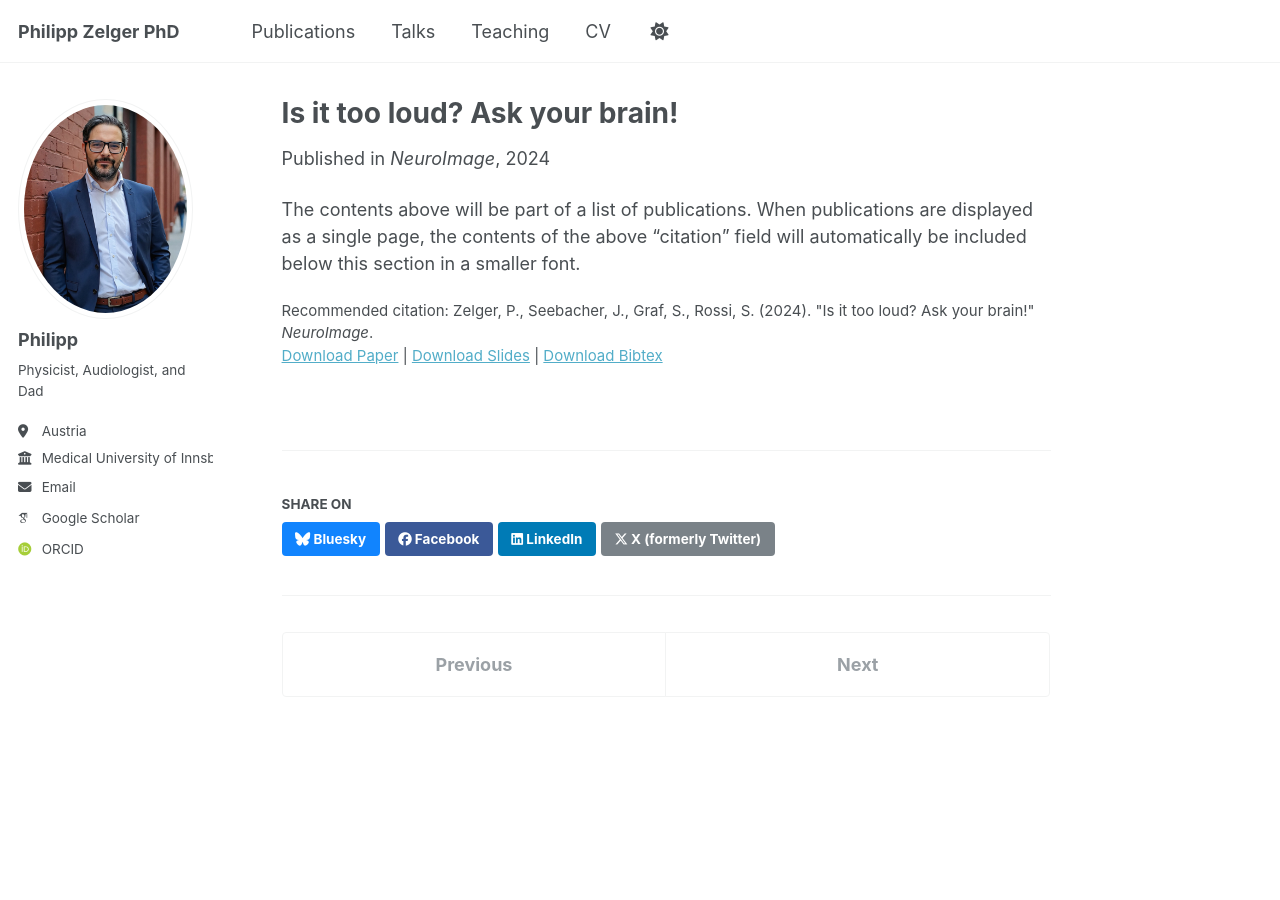
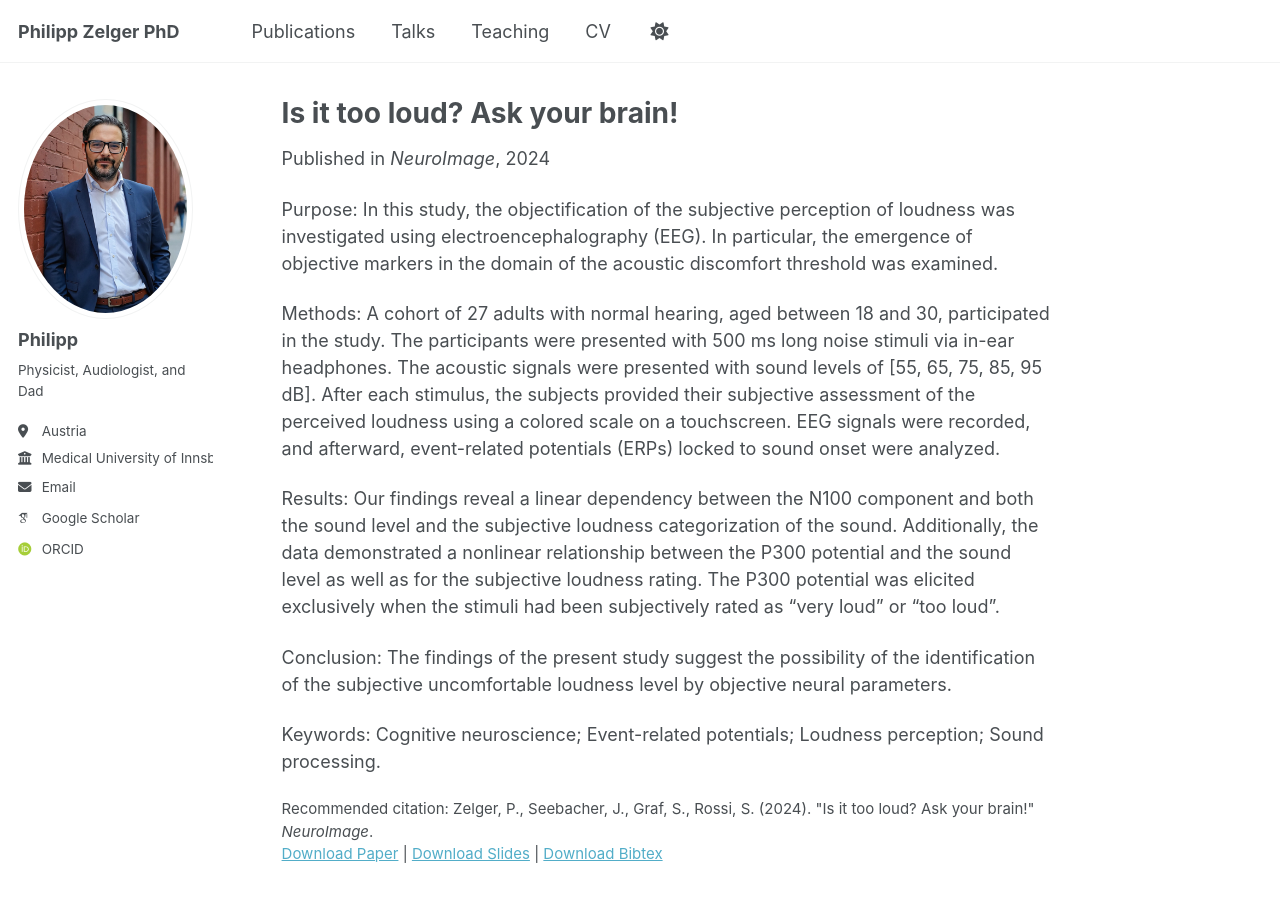
Before and after one commit to Stanissse/AboutMe, a Jekyll site: the page built from _publications/2024-01-01-is-it-too-loud-ask-your-brain.md, in a window 1280 px wide and 900 px high. Built offline with Jekyll 4.4.1, drawn with Linux system fonts in a browser that asks for light colours; some web fonts are replaced.

Commit message:
Update 2024-01-01-is-it-too-loud-ask-your-brain.md

```diff
--- a/_publications/2024-01-01-is-it-too-loud-ask-your-brain.md
+++ b/_publications/2024-01-01-is-it-too-loud-ask-your-brain.md
@@ -12,4 +12,13 @@ bibtexurl: ''
 citation: 'Zelger, P., Seebacher, J., Graf, S., Rossi, S. (2024). "Is it too loud? Ask your brain!" <i>NeuroImage</i>.'
 pos: 1
 ---
-The contents above will be part of a list of publications. When publications are displayed as a single page, the contents of the above "citation" field will automatically be included below this section in a smaller font.
+
+Purpose: In this study, the objectification of the subjective perception of loudness was investigated using electroencephalography (EEG). In particular, the emergence of objective markers in the domain of the acoustic discomfort threshold was examined.
+
+Methods: A cohort of 27 adults with normal hearing, aged between 18 and 30, participated in the study. The participants were presented with 500 ms long noise stimuli via in-ear headphones. The acoustic signals were presented with sound levels of [55, 65, 75, 85, 95 dB]. After each stimulus, the subjects provided their subjective assessment of the perceived loudness using a colored scale on a touchscreen. EEG signals were recorded, and afterward, event-related potentials (ERPs) locked to sound onset were analyzed.
+
+Results: Our findings reveal a linear dependency between the N100 component and both the sound level and the subjective loudness categorization of the sound. Additionally, the data demonstrated a nonlinear relationship between the P300 potential and the sound level as well as for the subjective loudness rating. The P300 potential was elicited exclusively when the stimuli had been subjectively rated as "very loud" or "too loud".
+
+Conclusion: The findings of the present study suggest the possibility of the identification of the subjective uncomfortable loudness level by objective neural parameters.
+
+Keywords: Cognitive neuroscience; Event-related potentials; Loudness perception; Sound processing.
```
